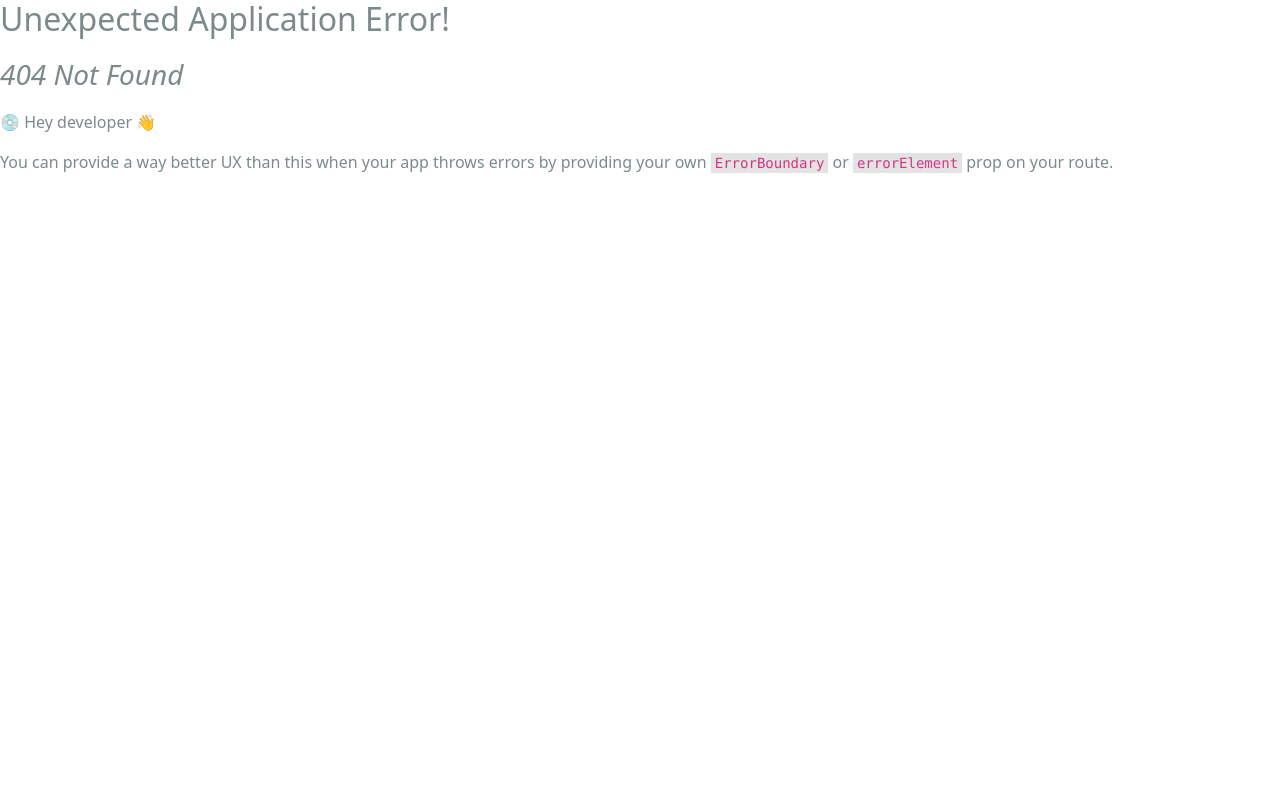
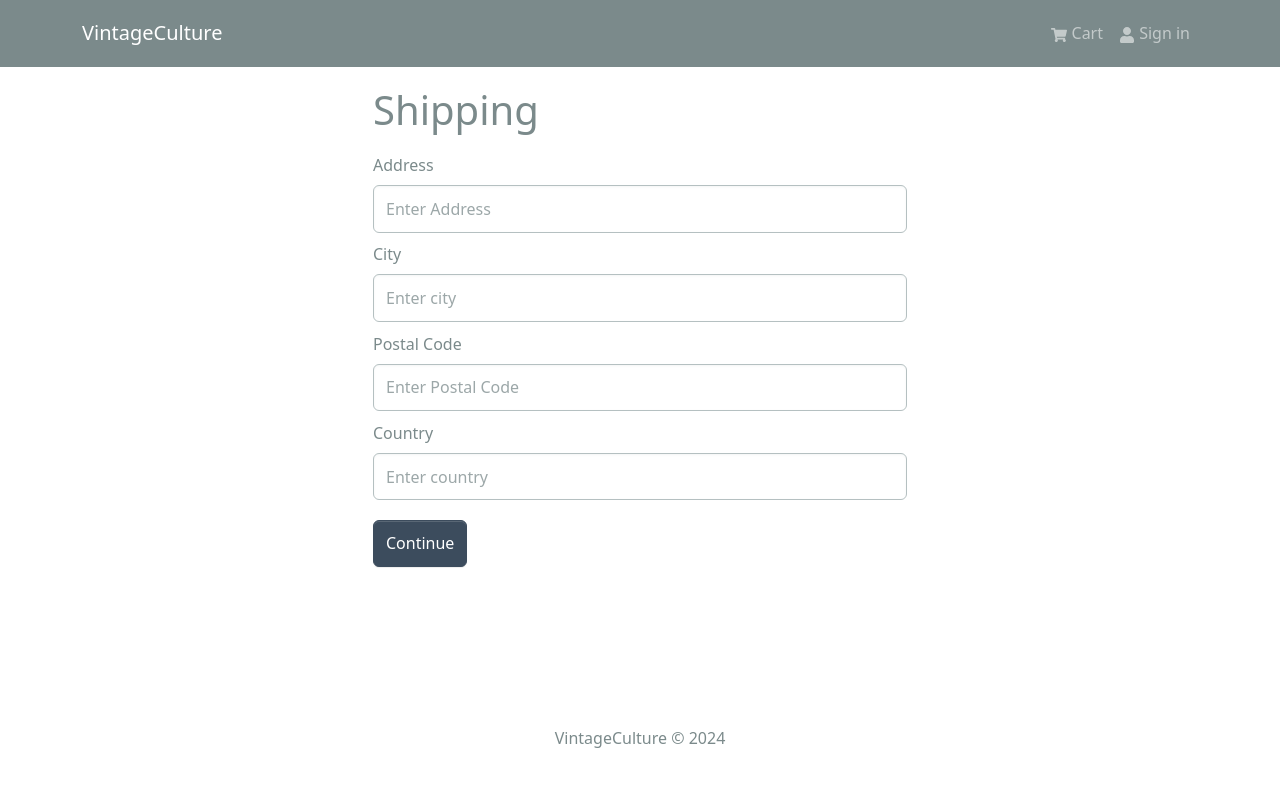
Before and after one commit to kevin120202/vintageCultureV1, a React (Vite) app in the folder frontend/: page /shipping in a window 1280 px wide. Before the commit this address had no page. Shown: the top 786 px of the page. Built offline with nearby package versions, Linux system fonts and the light colour scheme.

Commit message:
added shipping screen

```diff
--- a/frontend/src/main.jsx
+++ b/frontend/src/main.jsx
@@ -20,6 +20,7 @@
 import CartScreen from './screens/CartScreen.jsx'
 import LoginScreen from './screens/LoginScreen.jsx'
 import RegisterScreen from './screens/RegisterScreen.jsx'
+import ShippingScreen from './screens/ShippingScreen.jsx'
 
 const router = createBrowserRouter(
     createRoutesFromElements(
@@ -29,6 +30,7 @@
             <Route path="/cart" element={<CartScreen />} />
             <Route path="/login" element={<LoginScreen />} />
             <Route path="/register" element={<RegisterScreen />} />
+            <Route path="/shipping" element={<ShippingScreen />} />
         </Route>
     )
 )
--- /dev/null
+++ b/frontend/src/screens/ShippingScreen.jsx
@@ -0,0 +1,80 @@
+import React, { useState } from 'react'
+import FormContainer from '../components/FormContainer'
+import { Button, Form } from 'react-bootstrap'
+import { useDispatch, useSelector } from 'react-redux'
+import { useNavigate } from 'react-router-dom'
+import { saveShippingAddress } from '../slice/cartSlice'
+
+function ShippingScreen() {
+    const cart = useSelector(state => state.cart)
+    const { shippingAddress } = cart
+
+    const [address, setAddress] = useState(shippingAddress?.address || "")
+    const [city, setCity] = useState(shippingAddress?.city || "")
+    const [postalCode, setPostalCode] = useState(shippingAddress?.postalCode || "")
+    const [country, setCountry] = useState(shippingAddress?.country || "")
+
+    const navigate = useNavigate()
+    const dispatch = useDispatch()
+
+    const submitHandler = (e) => {
+        e.preventDefault()
+        dispatch(saveShippingAddress({ address, city, postalCode, country }))
+        navigate("/payment")
+    }
+
+
+    return (
+        <FormContainer>
+            <h1>Shipping</h1>
+
+            <Form onSubmit={submitHandler}>
+                <Form.Group controlId="address" className="my-2">
+                    <Form.Label>Address</Form.Label>
+                    <Form.Control
+                        type="text"
+                        placeholder='Enter Address'
+                        value={address}
+                        onChange={(e) => setAddress(e.target.value)}
+                    ></Form.Control>
+                </Form.Group>
+
+                <Form.Group controlId="city" className="my-2">
+                    <Form.Label>City</Form.Label>
+                    <Form.Control
+                        type="text"
+                        placeholder='Enter city'
+                        value={city}
+                        onChange={(e) => setCity(e.target.value)}
+                    ></Form.Control>
+                </Form.Group>
+
+                <Form.Group controlId="postalCode" className="my-2">
+                    <Form.Label>Postal Code</Form.Label>
+                    <Form.Control
+                        type="text"
+                        placeholder='Enter Postal Code'
+                        value={postalCode}
+                        onChange={(e) => setPostalCode(e.target.value)}
+                    ></Form.Control>
+                </Form.Group>
+
+                <Form.Group controlId="country" className="my-2">
+                    <Form.Label>Country</Form.Label>
+                    <Form.Control
+                        type="text"
+                        placeholder='Enter country'
+                        value={country}
+                        onChange={(e) => setCountry(e.target.value)}
+                    ></Form.Control>
+                </Form.Group>
+
+                <Button type="submit" variant="primary" className='my-2'>
+                    Continue
+                </Button>
+            </Form>
+        </FormContainer>
+    )
+}
+
+export default ShippingScreen
--- a/frontend/src/slice/cartSlice.js
+++ b/frontend/src/slice/cartSlice.js
@@ -1,7 +1,7 @@
 import { createSlice } from "@reduxjs/toolkit"
 import { updateCart } from "../utils/cartUtils"
 
-const initialState = localStorage.getItem("cart") ? JSON.parse(localStorage.getItem("cart")) : { cartItems: [] }
+const initialState = localStorage.getItem("cart") ? JSON.parse(localStorage.getItem("cart")) : { cartItems: [], shippingAddress: {}, paymentMethod: "PayPal" }
 
 const cartSlice = createSlice({
     name: "cart",
@@ -20,6 +20,10 @@
         removeFromCart: (state, action) => {
             state.cartItems = state.cartItems.filter(x => x._id !== action.payload)
             return updateCart(state)
+        },
+        saveShippingAddress: (state, action) => {
+            state.shippingAddress = action.payload
+            return updateCart(state)
         }
     }
 })
```
